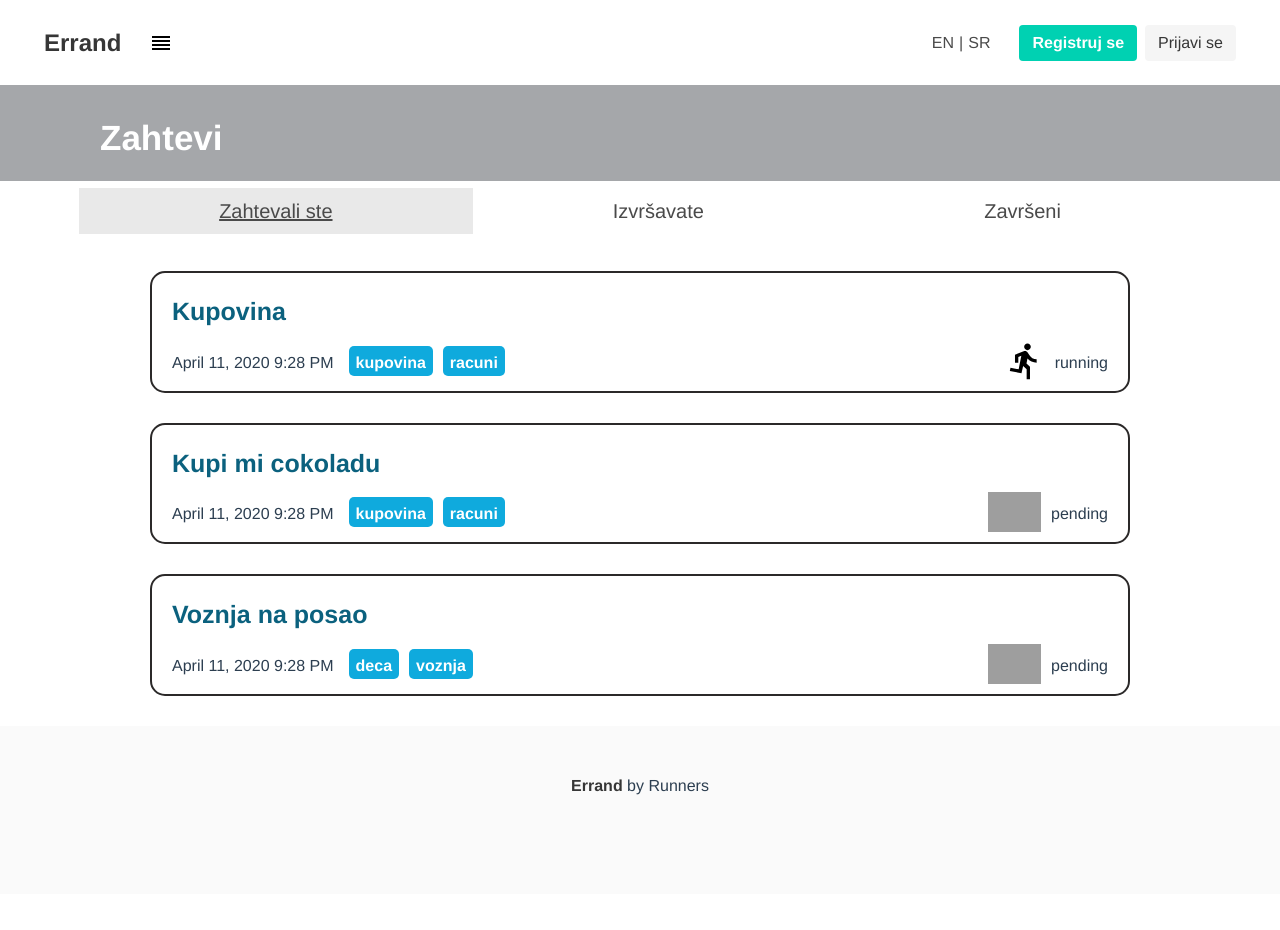
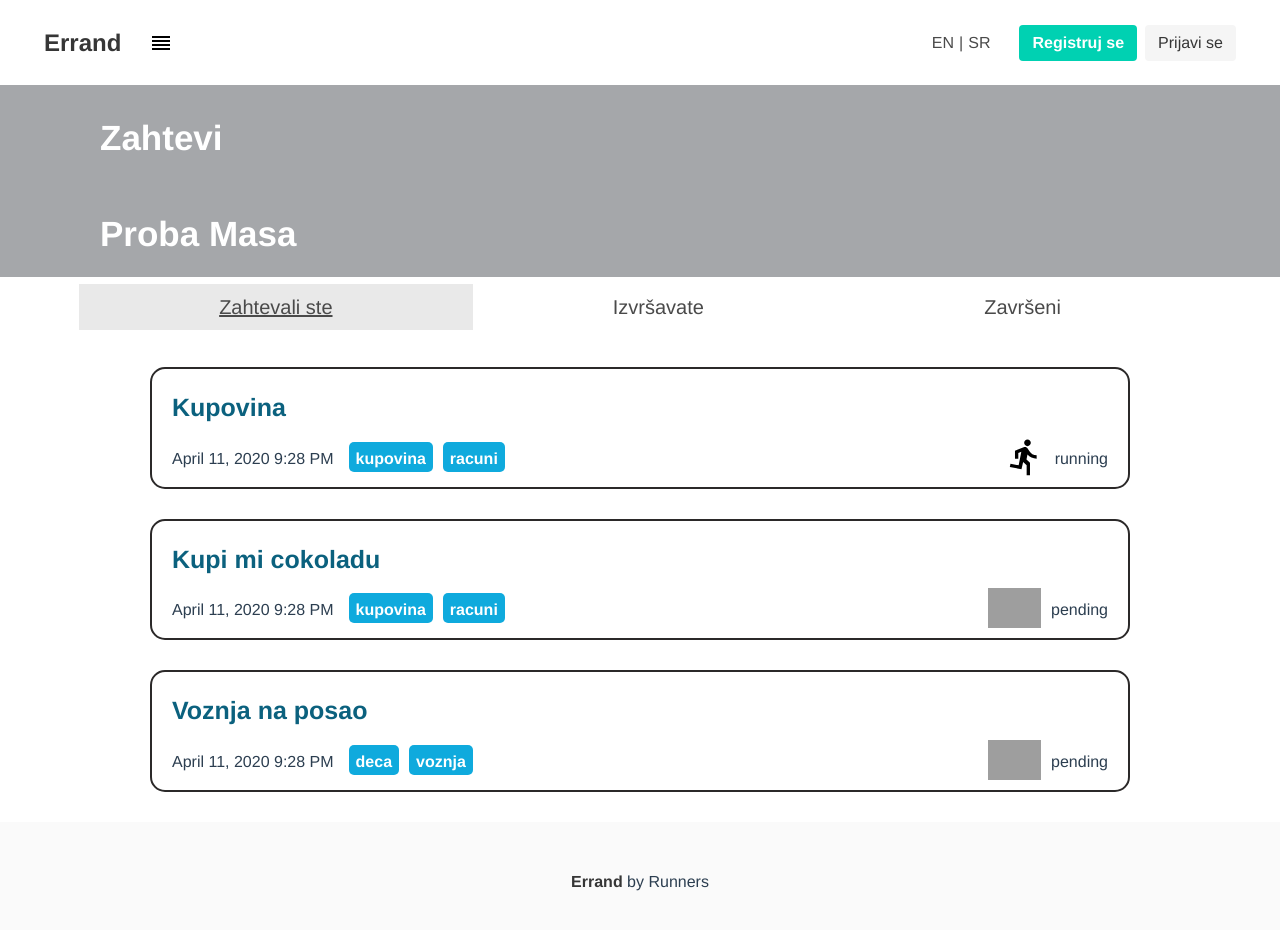
Before and after one commit to MashaNes/Errand, a Vue app in the folder Aplikacija/Web/errand/: page / in a window 1280 px wide. Shown: the top 930 px of the page. Before the commit the page ends 894 px from the top, so only its background shows below. Built offline with nearby package versions, Linux system fonts and the light colour scheme; grey boxes are pictures that could not be loaded.

Commit message:
Web: Proba commit

```diff
--- a/Aplikacija/Web/errand/src/pages/PageRequests.vue
+++ b/Aplikacija/Web/errand/src/pages/PageRequests.vue
@@ -2,6 +2,7 @@
     <div>
         <div class = "top-div" v-if="isSerbian"> Zahtevi </div>
         <div class = "top-div" v-else> Requests </div>
+        <div class = "top-div"> Proba Masa</div>
         <nav class="tabovi">
             <div class="container">
                 <div class="navbar-menu">
```
